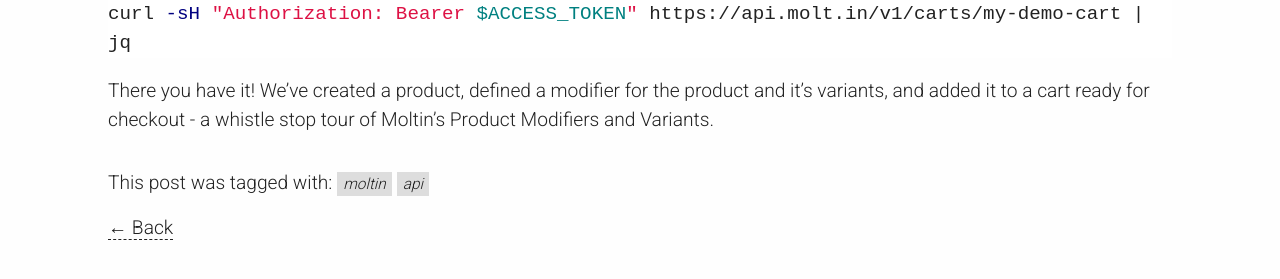
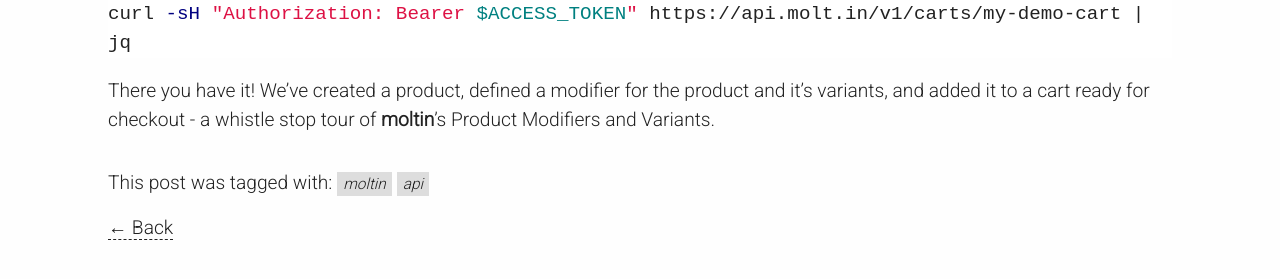
Before and after one commit to anthonysterling/anthonysterling.github.com, a Jekyll site: the page built from _posts/2016-01-04-an-introduction-to-moltins-product-modifiers-and-variants.md, in a window 1280 px wide and 900 px high, scrolled down 3163 px. Shown: the part 599-878 px from the top of the window. Built offline with Jekyll 4.4.1, drawn with Linux system fonts in a browser that asks for light colours.

Commit message:
Update 2016-01-04-an-introduction-to-moltins-product-modifiers-and-variants.md

```diff
--- a/_posts/2016-01-04-an-introduction-to-moltins-product-modifiers-and-variants.md
+++ b/_posts/2016-01-04-an-introduction-to-moltins-product-modifiers-and-variants.md
@@ -140,7 +140,7 @@
 curl -sH "Authorization: Bearer $ACCESS_TOKEN" https://api.molt.in/v1/carts/my-demo-cart | jq
 {% endhighlight %}
 
-There you have it! We've created a product, defined a modifier for the product and it's variants, and added it to a cart ready for checkout - a whistle stop tour of Moltin's Product Modifiers and Variants.
+There you have it! We've created a product, defined a modifier for the product and it's variants, and added it to a cart ready for checkout - a whistle stop tour of **moltin**'s Product Modifiers and Variants.
 
 [1]: https://stedolan.github.io/jq/
 [2]: http://curl.haxx.se/
```
